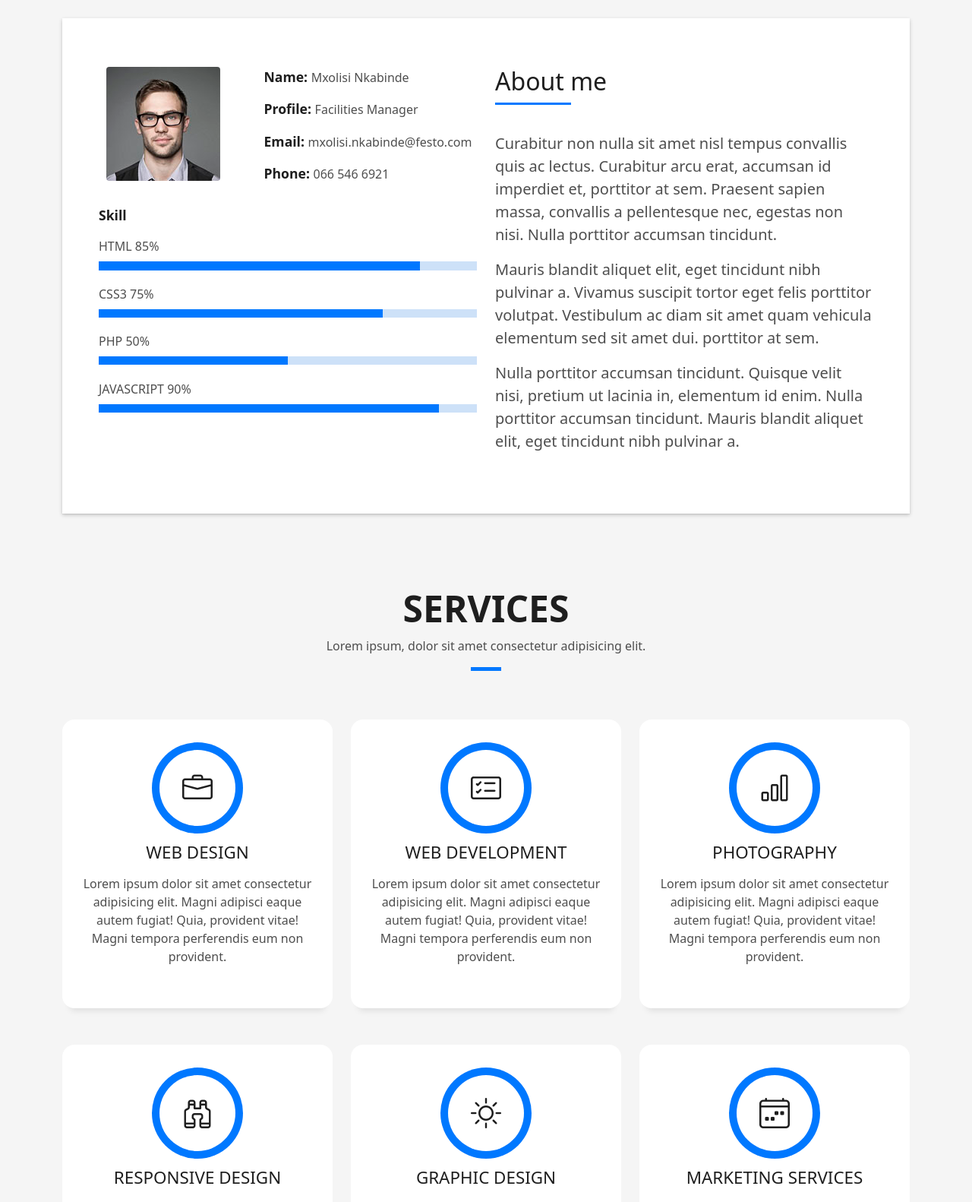
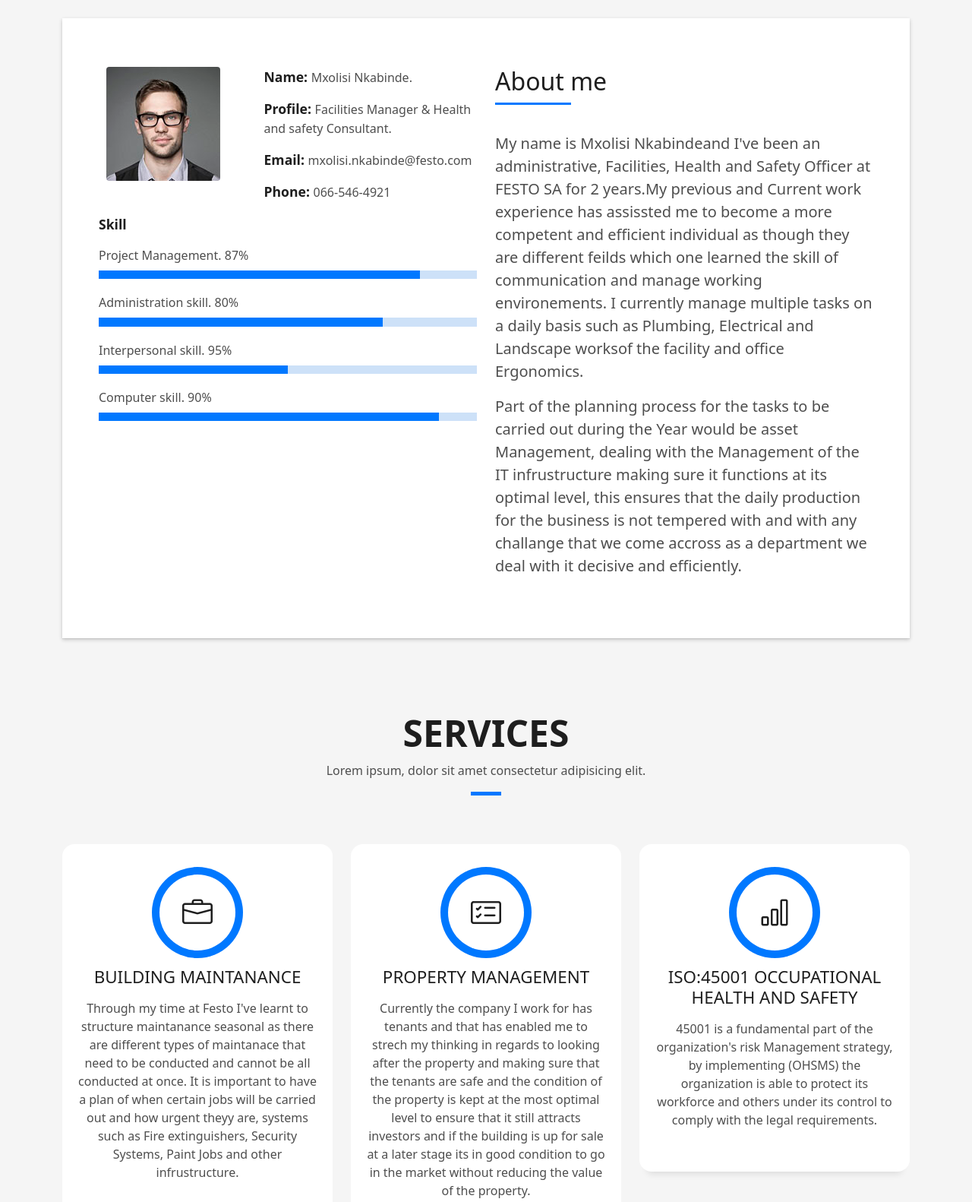
Before and after one commit to Steven-MKN/mxolisi-nkb, a plain HTML site: page public/index.html in a window 1280 px wide. Shown: the part 840-2422 px from the top of the page at 76% size. Drawn offline with Linux system fonts and the light colour scheme.

Commit message:
Made text Changes

```diff
--- a/public/index.html
+++ b/public/index.html
@@ -105,28 +105,28 @@
                     </div>
                     <div class="col-sm-6 col-md-7">
                       <div class="about-info">
-                        <p><span class="title-s">Name: </span> <span>Mxolisi Nkabinde</span></p>
-                        <p><span class="title-s">Profile: </span> <span>Facilities Manager</span></p>
+                        <p><span class="title-s">Name: </span> <span>Mxolisi Nkabinde.</span></p>
+                        <p><span class="title-s">Profile: </span> <span>Facilities Manager & Health and safety Consultant.</span></p>
                         <p><span class="title-s">Email: </span> <span>mxolisi.nkabinde@festo.com</span></p>
-                        <p><span class="title-s">Phone: </span> <span>066 546 6921</span></p>
+                        <p><span class="title-s">Phone: </span> <span>066-546-4921</span></p>
                       </div>
                     </div>
                   </div>
                   <div class="skill-mf">
                     <p class="title-s">Skill</p>
-                    <span>HTML</span> <span class="pull-right">85%</span>
+                    <span>Project Management.</span> <span class="pull-right">87%</span>
                     <div class="progress">
                       <div class="progress-bar" role="progressbar" style="width: 85%;" aria-valuenow="85" aria-valuemin="0" aria-valuemax="100"></div>
                     </div>
-                    <span>CSS3</span> <span class="pull-right">75%</span>
+                    <span>Administration skill.</span> <span class="pull-right">80%</span>
                     <div class="progress">
                       <div class="progress-bar" role="progressbar" style="width: 75%" aria-valuenow="75" aria-valuemin="0" aria-valuemax="100"></div>
                     </div>
-                    <span>PHP</span> <span class="pull-right">50%</span>
+                    <span>Interpersonal skill.</span> <span class="pull-right">95%</span>
                     <div class="progress">
                       <div class="progress-bar" role="progressbar" style="width: 50%" aria-valuenow="50" aria-valuemin="0" aria-valuemax="100"></div>
                     </div>
-                    <span>JAVASCRIPT</span> <span class="pull-right">90%</span>
+                    <span>Computer skill.</span> <span class="pull-right">90%</span>
                     <div class="progress">
                       <div class="progress-bar" role="progressbar" style="width: 90%" aria-valuenow="90" aria-valuemin="0" aria-valuemax="100"></div>
                     </div>
@@ -140,20 +140,17 @@
                       </h5>
                     </div>
                     <p class="lead">
-                      Curabitur non nulla sit amet nisl tempus convallis quis ac lectus. Curabitur arcu erat, accumsan id
-                      imperdiet et, porttitor
-                      at sem. Praesent sapien massa, convallis a pellentesque nec, egestas non nisi. Nulla
-                      porttitor accumsan tincidunt.
+                      My name is Mxolisi Nkabindeand I've been an administrative, Facilities, Health and Safety Officer at FESTO SA for 2 years.My previous and Current work experience
+                      has  assissted me to become a more competent and efficient individual as though they are different feilds which one learned the skill of communication and manage working environements.
+                      I currently manage multiple tasks on a daily basis such as Plumbing, Electrical and Landscape worksof the facility and office Ergonomics.                   </p>
+                    <p class="lead">
+                      Part of the planning process for the tasks to be carried <output>out</output> during the Year would be asset Management, dealing with the Management of the IT infrustructure making sure it functions at its optimal
+                      level, this ensures that the daily production for the business is not tempered with and with any challange that we come accross as a department we deal with it decisive and efficiently.
+
                     </p>
                     <p class="lead">
-                      Mauris blandit aliquet elit, eget tincidunt nibh pulvinar a. Vivamus suscipit tortor eget felis
-                      porttitor volutpat. Vestibulum
-                      ac diam sit amet quam vehicula elementum sed sit amet dui. porttitor at sem.
-                    </p>
-                    <p class="lead">
-                      Nulla porttitor accumsan tincidunt. Quisque velit nisi, pretium ut lacinia in, elementum id enim.
-                      Nulla porttitor accumsan
-                      tincidunt. Mauris blandit aliquet elit, eget tincidunt nibh pulvinar a.
+
+
                     </p>
                   </div>
                 </div>
@@ -187,11 +184,11 @@
                 <span class="ico-circle"><i class="bi bi-briefcase"></i></span>
               </div>
               <div class="service-content">
-                <h2 class="s-title">Web Design</h2>
+                <h2 class="s-title">Building Maintanance</h2>
                 <p class="s-description text-center">
-                  Lorem ipsum dolor sit amet consectetur adipisicing elit. Magni adipisci eaque autem fugiat! Quia,
-                  provident vitae! Magni
-                  tempora perferendis eum non provident.
+                  Through my time at Festo I've learnt to structure maintanance seasonal as there are different types of maintanace that need to be conducted and cannot be all conducted at once.
+                  It is important to have a plan of when certain jobs will be carried out and how urgent theyy are, systems such as Fire extinguishers, Security Systems, Paint Jobs and other infrustructure.
+
                 </p>
               </div>
             </div>
@@ -202,11 +199,11 @@
                 <span class="ico-circle"><i class="bi bi-card-checklist"></i></span>
               </div>
               <div class="service-content">
-                <h2 class="s-title">Web Development</h2>
+                <h2 class="s-title">Property Management</h2>
                 <p class="s-description text-center">
-                  Lorem ipsum dolor sit amet consectetur adipisicing elit. Magni adipisci eaque autem fugiat! Quia,
-                  provident vitae! Magni
-                  tempora perferendis eum non provident.
+                  Currently the company I work for has tenants and that has enabled me to strech my thinking in regards to looking after the property and making sure that the tenants are safe and the condition
+                  of the property is kept at the most optimal level to ensure that it still attracts investors and if the building is up for sale at a later stage its in good condition to go in the market without reducing the value of the property.
+
                 </p>
               </div>
             </div>
@@ -217,11 +214,11 @@
                 <span class="ico-circle"><i class="bi bi-bar-chart"></i></span>
               </div>
               <div class="service-content">
-                <h2 class="s-title">Photography</h2>
+                <h2 class="s-title">ISO:45001 Occupational health and safety</h2>
                 <p class="s-description text-center">
-                  Lorem ipsum dolor sit amet consectetur adipisicing elit. Magni adipisci eaque autem fugiat! Quia,
-                  provident vitae! Magni
-                  tempora perferendis eum non provident.
+                 45001 is a fundamental part of the organization's risk Management strategy, by implementing (OHSMS) the organization is able to protect its workforce and others under its control to comply with the legal requirements.
+
+
                 </p>
               </div>
             </div>
@@ -232,7 +229,7 @@
                 <span class="ico-circle"><i class="bi bi-binoculars"></i></span>
               </div>
               <div class="service-content">
-                <h2 class="s-title">Responsive Design</h2>
+                <h2 class="s-title">ISO:9001 QUALITY</h2>
                 <p class="s-description text-center">
                   Lorem ipsum dolor sit amet consectetur adipisicing elit. Magni adipisci eaque autem fugiat! Quia,
                   provident vitae! Magni
@@ -247,7 +244,7 @@
                 <span class="ico-circle"><i class="bi bi-brightness-high"></i></span>
               </div>
               <div class="service-content">
-                <h2 class="s-title">Graphic Design</h2>
+                <h2 class="s-title">ISO:14001 ENVIRONMENTAL Management SYSTEMS</h2>
                 <p class="s-description text-center">
                   Lorem ipsum dolor sit amet consectetur adipisicing elit. Magni adipisci eaque autem fugiat! Quia,
                   provident vitae! Magni
@@ -262,7 +259,7 @@
                 <span class="ico-circle"><i class="bi bi-calendar4-week"></i></span>
               </div>
               <div class="service-content">
-                <h2 class="s-title">Marketing Services</h2>
+                <h2 class="s-title">FIRST AIDER   </h2>
                 <p class="s-description text-center">
                   Lorem ipsum dolor sit amet consectetur adipisicing elit. Magni adipisci eaque autem fugiat! Quia,
                   provident vitae! Magni
```
